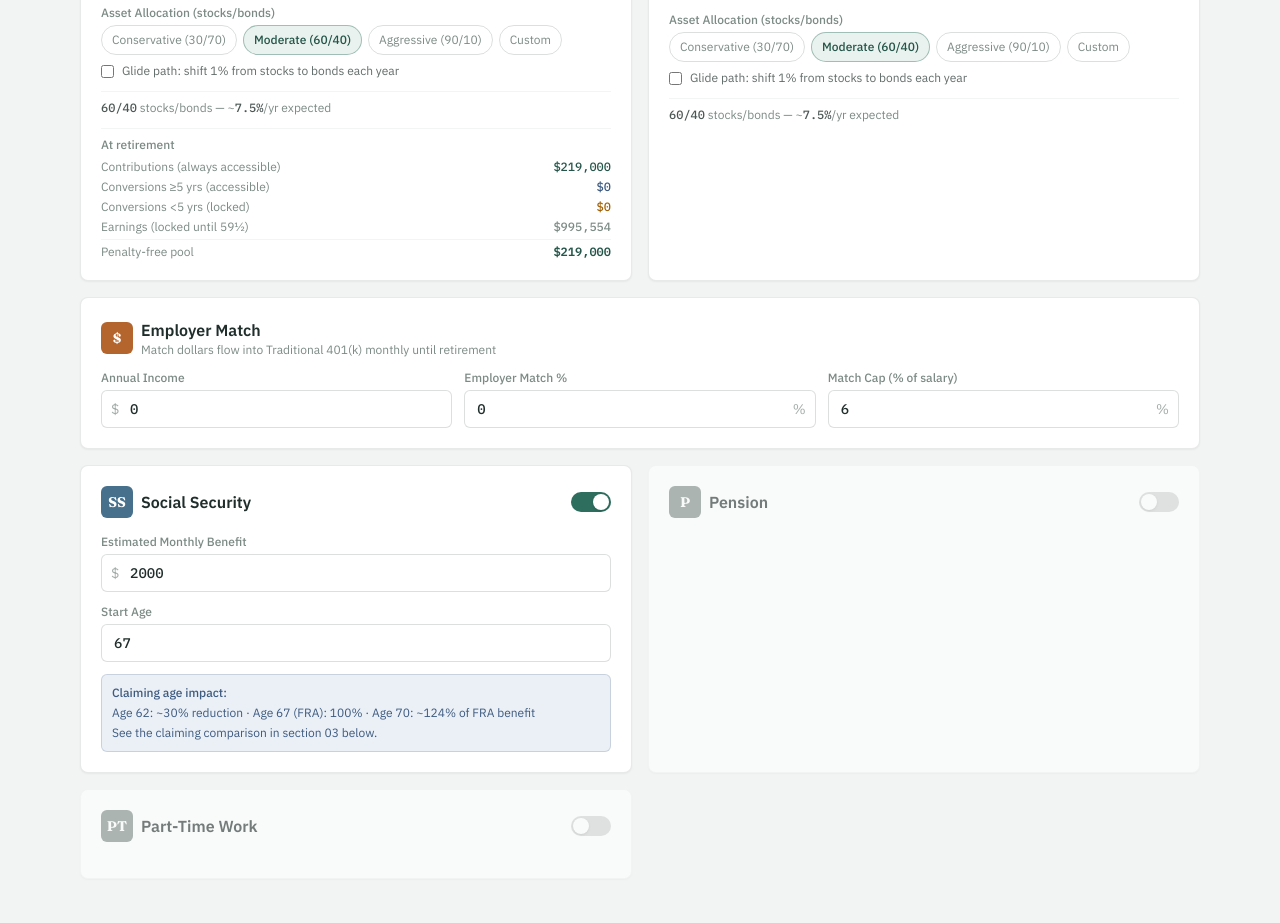
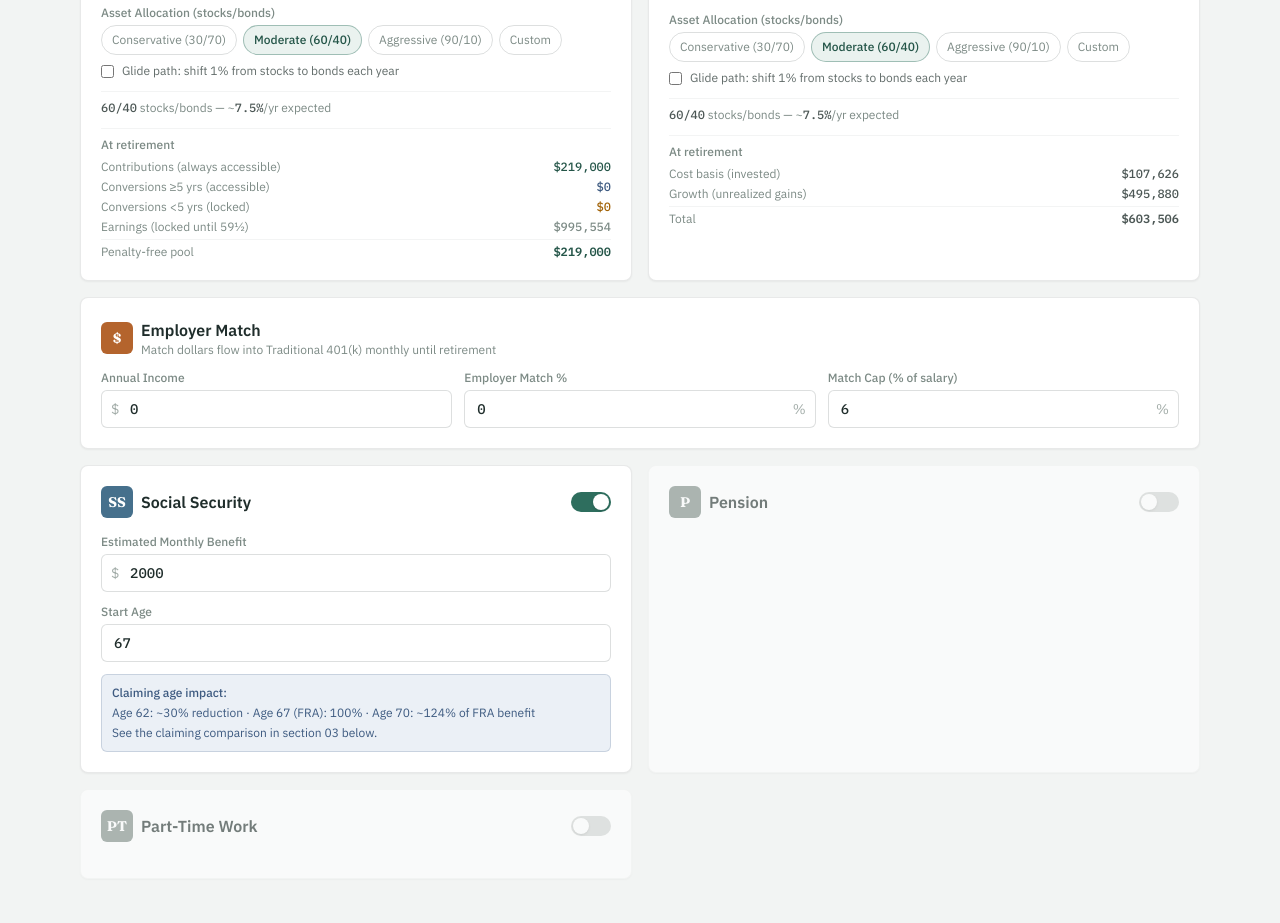
Before and after one commit to cdaoucsd/retirement-planner, a React (Vite) app: page / in a window 1280 px wide. Shown: the part 1780-2703 px from the top of the page. Built offline with nearby package versions, Linux system fonts and the light colour scheme.

Commit message:
fix(ui): show Brokerage at-retirement breakdown; clarify glide-path floor hint

```diff
--- a/src/components/AccountCard.jsx
+++ b/src/components/AccountCard.jsx
@@ -1,13 +1,20 @@
-import { RETURN_PRESETS, INPUT_LIMITS, accountStockPct, accountReturnAtYear } from "../engine.js";
+import { RETURN_PRESETS, INPUT_LIMITS, accountStockPct, accountReturnAtYear, stockPctAtYear } from "../engine.js";
 import { NumberInput } from "./ui.jsx";
 
 // breakdown: [{ label, value, color?, bold? }] — shown as "At retirement" rows
 // showContribBasis: renders a contribution-basis input (for Roth accounts)
 // showCostBasis: renders a cost-basis input (for brokerage)
 // proRataNote: shows the 401(k) pro-rata rule warning
-export default function AccountCard({ title, icon, account, onChange, color, subtitle, breakdown, showContribBasis, showCostBasis, proRataNote, market }) {
+export default function AccountCard({ title, icon, account, onChange, color, subtitle, breakdown, showContribBasis, showCostBasis, proRataNote, market, currentAge, retirementAge }) {
   const stockPct = accountStockPct(account);
   const effRet = accountReturnAtYear(account, 0, market) * 100;
+
+  // Glide hint: does the 1%/yr glide actually reach the floor before retirement?
+  const glideFloorPct = Math.min(stockPct ?? 100, account.glideFloor ?? 30);
+  const yearsToRet = (currentAge != null && retirementAge != null) ? Math.max(0, retirementAge - currentAge) : null;
+  const stockAtRet = (account.glide && stockPct != null && yearsToRet != null) ? stockPctAtYear(account, yearsToRet) : null;
+  const floorAge   = (currentAge != null && stockPct != null) ? Math.round(currentAge + (stockPct - glideFloorPct)) : null;
+  const floorBindsByRet = stockAtRet != null && stockAtRet <= glideFloorPct + 1e-9;
 
   return (
     <div className="bg-white rounded-lg border border-ink/10 p-5 shadow-sm hover:shadow-md transition-shadow">
@@ -80,7 +87,11 @@ export default function AccountCard({ title, icon, account, onChange, color, sub
             <>
               <span className="text-ink/80 font-medium font-mono tnum">{stockPct}/{100 - stockPct}</span> stocks/bonds
               {" — ~"}<span className="text-ink/80 font-medium font-mono tnum">{effRet.toFixed(1)}%</span>/yr expected
-              {account.glide && <span> · glides to {Math.min(stockPct, account.glideFloor ?? 30)}% stocks</span>}
+              {account.glide && stockAtRet != null && (floorBindsByRet
+                ? <span> · glides to {glideFloorPct}% stocks by age {floorAge}</span>
+                : <span> · reaches {stockAtRet}% stocks by retirement · {glideFloorPct}% floor not hit until age {floorAge}</span>
+              )}
+              {account.glide && stockAtRet == null && <span> · glides to {glideFloorPct}% stocks</span>}
             </>
           ) : (
             <>Effective return: <span className="text-ink/80 font-medium font-mono tnum">{effRet.toFixed(1)}%</span> / year (flat)</>
--- a/src/retirement-planner.jsx
+++ b/src/retirement-planner.jsx
@@ -392,7 +392,7 @@ export default function RetirementPlanner() {
 
         <div className="grid md:grid-cols-2 gap-4 mb-4">
           <AccountCard title="Traditional 401(k)" subtitle="Pre-tax contributions; taxed at withdrawal" icon="T" color="#3D5A80"
-            market={marketAssumptions}
+            market={marketAssumptions} currentAge={safeCurrentAge} retirementAge={safeRetirementAge}
             account={accounts.trad401k} onChange={a => setAccounts({ ...accounts, trad401k: a })}
             breakdown={[
               { label: "Your contributions", value: fmtFull(retD.trad401kContribBasis || 0) },
@@ -402,7 +402,7 @@ export default function RetirementPlanner() {
               { label: "Total", value: fmtFull(retD.trad401k || 0), bold: true },
             ]} />
           <AccountCard title="Roth 401(k)" subtitle="Post-tax contributions; tax-free at withdrawal" icon="R" color="#2E6E5E"
-            market={marketAssumptions}
+            market={marketAssumptions} currentAge={safeCurrentAge} retirementAge={safeRetirementAge}
             account={accounts.roth401k} onChange={a => setAccounts({ ...accounts, roth401k: a })}
             showContribBasis proRataNote
             breakdown={[
@@ -412,7 +412,7 @@ export default function RetirementPlanner() {
               { label: "Total", value: fmtFull(retD.roth401k || 0), bold: true },
             ]} />
           <AccountCard title="Roth IRA" icon="I" color="#6FA287"
-            market={marketAssumptions}
+            market={marketAssumptions} currentAge={safeCurrentAge} retirementAge={safeRetirementAge}
             account={accounts.rothIRA} onChange={a => setAccounts({ ...accounts, rothIRA: a })}
             showContribBasis
             breakdown={(() => {
@@ -430,7 +430,14 @@ export default function RetirementPlanner() {
             subtitle="Taxable; gains above cost basis taxed at capital-gains rates"
             market={marketAssumptions}
             account={accounts.brokerage} onChange={a => setAccounts({ ...accounts, brokerage: a })}
-            showCostBasis />
+            currentAge={safeCurrentAge} retirementAge={safeRetirementAge}
+            showCostBasis
+            breakdown={[
+              { label: "Cost basis (invested)", value: fmtFull(retD.brokerageBasis || 0) },
+              { label: "Growth (unrealized gains)", value: fmtFull(Math.max(0, (retD.brokerage || 0) - (retD.brokerageBasis || 0))) },
+              { divider: true, label: "div" },
+              { label: "Total", value: fmtFull(retD.brokerage || 0), bold: true },
+            ]} />
         </div>
 
         {showAssetLocationTip && (
```
